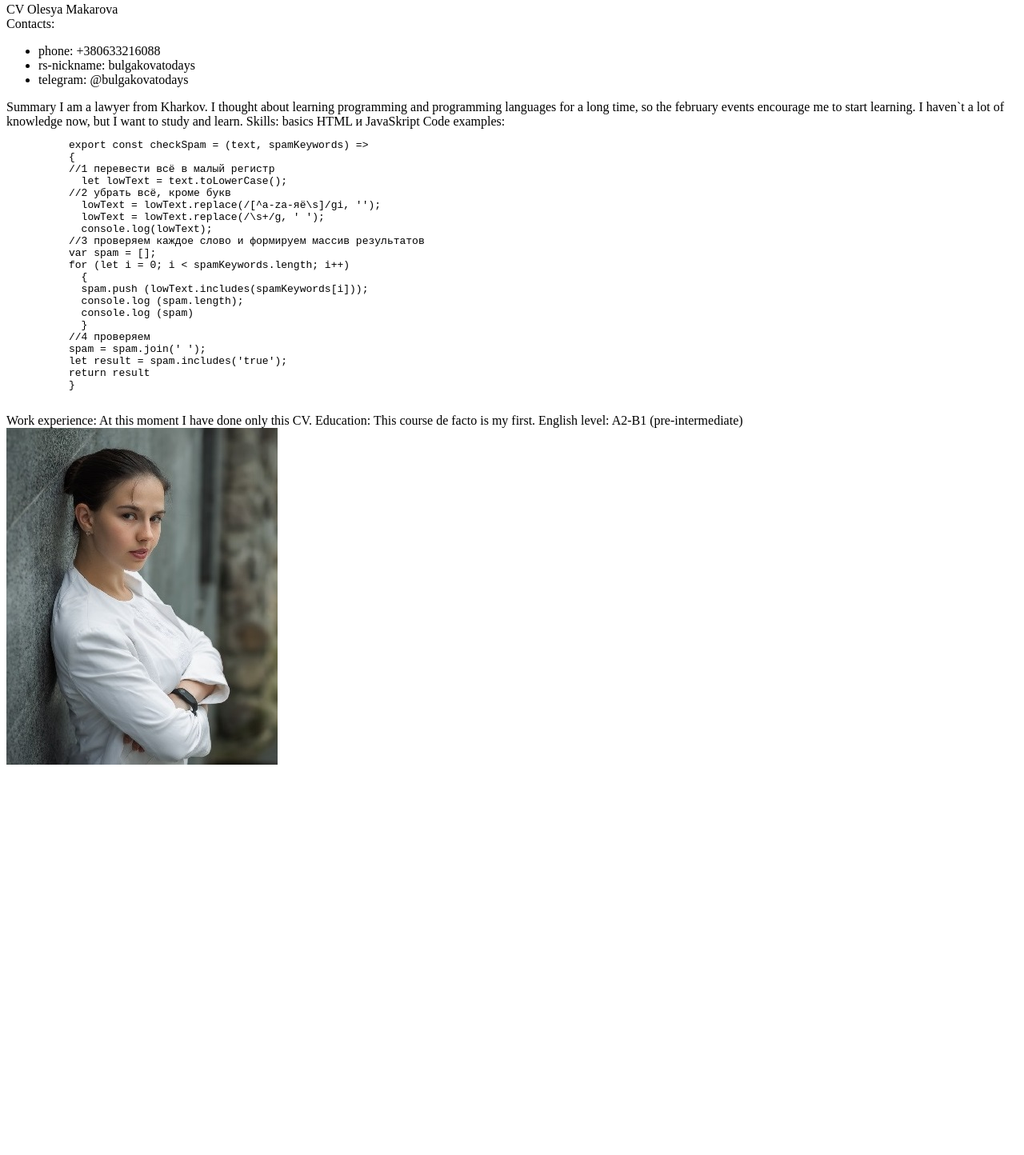
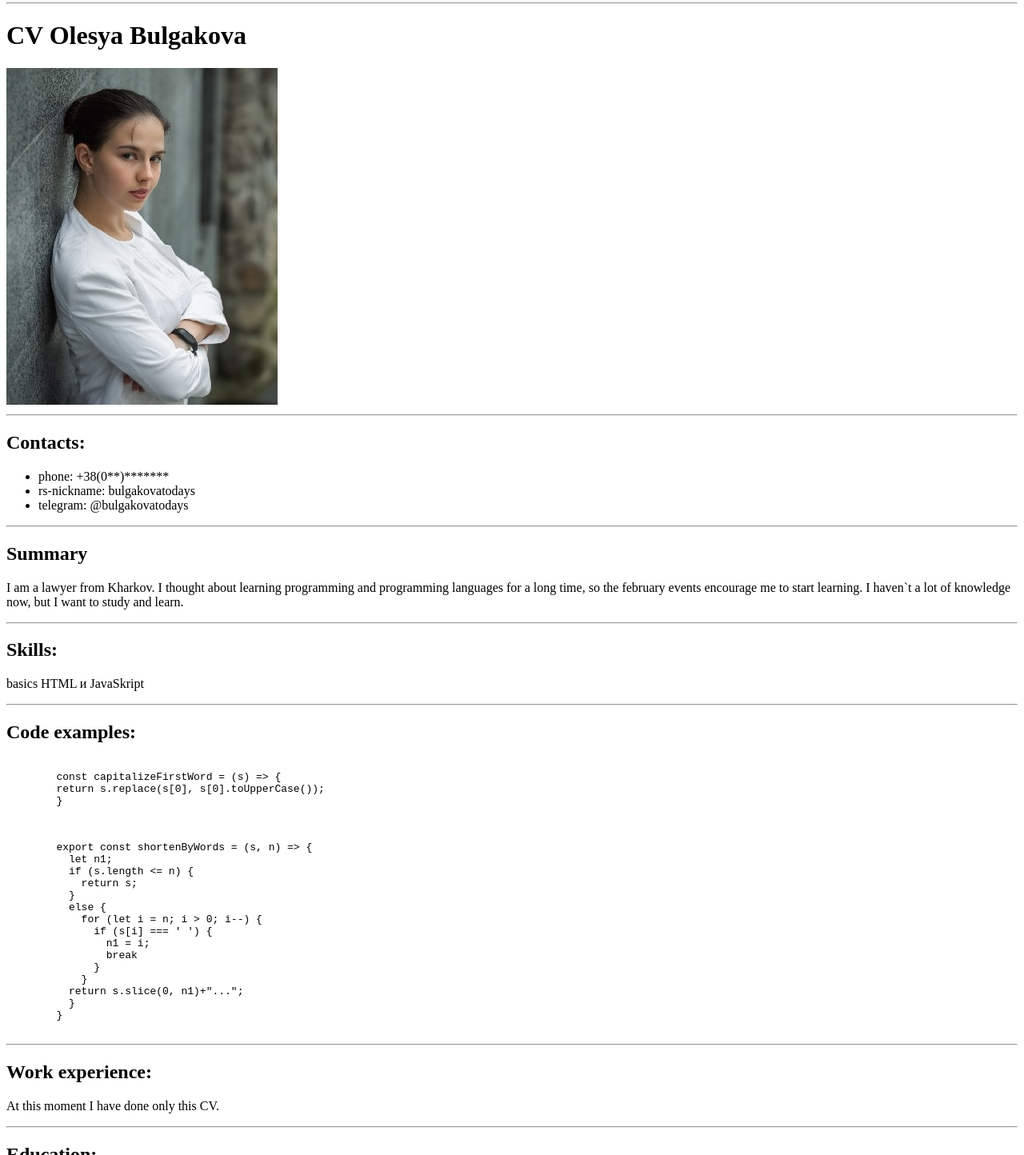
Before and after one commit to ngtaranina/rsschool-cv-1, a plain HTML site: page index.html in a window 1280 px wide. Shown: the part 173-1617 px from the top of the page at 80% size. Before the commit the page ends 1141 px from the top, so only its background shows below. Drawn offline with Linux system fonts and the light colour scheme; a web font is replaced by a local one.

Commit message:
docs: update index file

```diff
--- a/index.html
+++ b/index.html
@@ -1,5 +1,5 @@
 <!DOCTYPE html>
-<html lang="ru">
+<html lang="en">
 <head>
   <!--общие настройки-->
     <meta charset="UTF-8">
@@ -8,16 +8,15 @@
   <!--подключили стили и фавиконку-->
     <link rel="stylesheet" href="./style.css">
     <link rel="icon" href="./assets/img/fox.ico">
-<!--добавили заглавие-->
-    <title>CV</title>
   <!--код для шрифта Joan -->
     <link rel="preconnect" href="https://fonts.googleapis.com">
     <link rel="preconnect" href="https://fonts.gstatic.com" crossorigin>
     <link href="https://fonts.googleapis.com/css2?family=Joan&display=swap" rel="stylesheet">
-
+  <!--добавили заглавие-->
+    <title>CV</title>
 </head>
 
-<body {min-height: 100vh}>
+<body>
   <header class = "header">
     <div class="container header-container">
     <!--блок навигации по странице-->
@@ -35,61 +34,91 @@
       </nav>
     </div>
   </header>
+  <hr>
+  <main>
+    <h1>CV Olesya Bulgakova</h1>
+    <img src="./assets/img/image.jpg" alt="my photo">
 
-    <main>
+    <hr>
 
-        CV Olesya Makarova
-
-          <div>Contacts:
+    <section class="contacts"><a name="contacts"></a>
+      <h2>Contacts:</h2>
         <ul>
-          <li>phone: +380633216088</li>
+          <li>phone: +38(0**)*******</li>
           <li>rs-nickname: bulgakovatodays</li>
           <li>telegram: @bulgakovatodays</li>
         </ul>
+    </section>
 
-          Summary
-          I am a lawyer from Kharkov. I thought about learning programming and programming languages for a long time, so the february events encourage me to start learning. I haven`t a lot of knowledge now, but I want to study and learn.
+    <hr>
 
-          Skills:
-          basics HTML и JavaSkript
+    <section class="summary"><a name="summary"></a>
+      <h2> Summary</h2>
+      <p>I am a lawyer from Kharkov. I thought about learning programming and programming languages for a long time, so the february events encourage me to start learning. I haven`t a lot of knowledge now, but I want to study and learn.</p>
+    </section>
 
-          Code examples:
-          <code><pre>
-          export const checkSpam = (text, spamKeywords) =>
-          {
-          //1 перевести всё в малый регистр
-            let lowText = text.toLowerCase();
-          //2 убрать всё, кроме букв
-            lowText = lowText.replace(/[^a-zа-яё\s]/gi, '');
-            lowText = lowText.replace(/\s+/g, ' ');
-            console.log(lowText);
-          //3 проверяем каждое слово и формируем массив результатов
-          var spam = [];
-          for (let i = 0; i < spamKeywords.length; i++)
-            {
-            spam.push (lowText.includes(spamKeywords[i]));
-            console.log (spam.length);
-            console.log (spam)
+    <hr>
+
+    <section><h2>Skills:</h2>
+      <p>basics HTML и JavaSkript</p>
+    </section>
+
+    <hr>
+
+    <section class="code"><a name="code"></a>
+      <h2>Code examples:</h2>
+      <pre><code>
+        const capitalizeFirstWord = (s) => {
+        return s.replace(s[0], s[0].toUpperCase());
         }
-          //4 проверяем
-          spam = spam.join(' ');
-          let result = spam.includes('true');
-          return result
+      </code></pre>
+      <pre><code>
+        export const shortenByWords = (s, n) => {
+          let n1;
+          if (s.length <= n) {
+            return s;
           }
-          </pre></code>
+          else {
+            for (let i = n; i > 0; i--) {
+              if (s[i] === ' ') {
+                n1 = i;
+                break
+              }
+            }
+          return s.slice(0, n1)+"...";
+          }
+        }
+      </code></pre>
+    </section>
 
-          Work experience:
-          At this moment I have done only this CV.
+    <hr>
 
-          Education:
-          This course de facto is my first.
+    <section class="experience"><a name="experience"></a>
+      <h2>Work experience:</h2>
+      <p>At this moment I have done only this CV.</p>
+    </section>
 
-          English level:
-          A2-B1 (pre-intermediate)
+    <hr>
 
+    <section class="education"><a name="education"></a>
+      <h2>Education:</h2>
+      <p>This course de facto is my first.</p>
+      <a href="https://ru.code-basics.com/languages/html">"HTML for beginners"</a>
+    </section>
+
+    <hr>
+
+    <section class="english"><a name="english"></a>
+      <h2>English level:</h2>
+      <p>B1 (pre-intermediate)</p>
+    </section>
+
+    <hr>
+
+    <footer>
+      <address>O.V Makarova</address>
+      <time datetime="2022-06-07">07.06.2022</time>
+    </footer>
   </main>
-    <footer>
-        <img src="./assets/img/image.jpg" alt="my photo">
-    </footer>
 </body>
 </html>
--- a/style.css
+++ b/style.css
@@ -10,3 +10,6 @@ border: 1px solid red;
 * {
     box-sizing: border-box;
   }
+
+
+body {min-height: 100vh}
```
Lines whose indentation alone changed are shown as unchanged.
